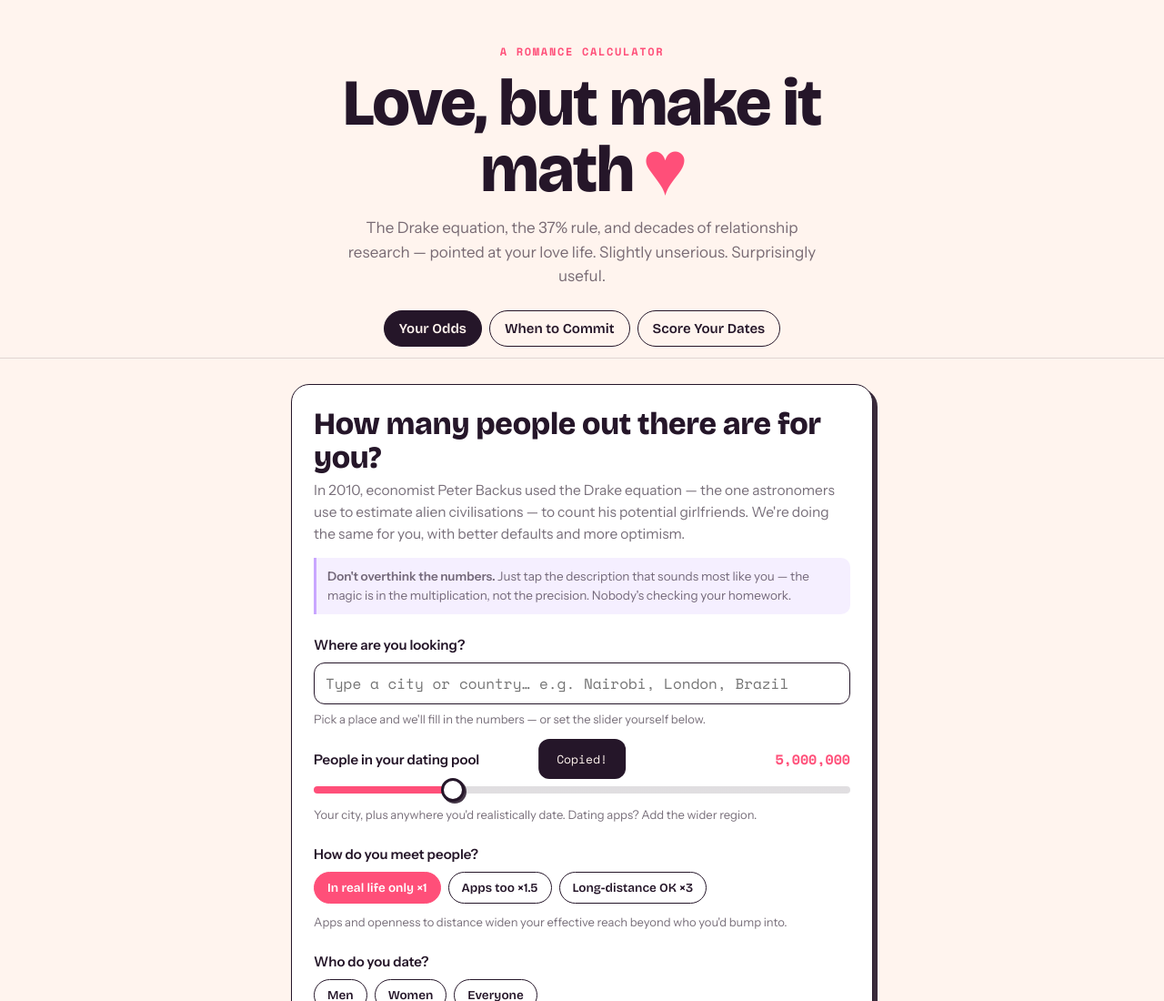
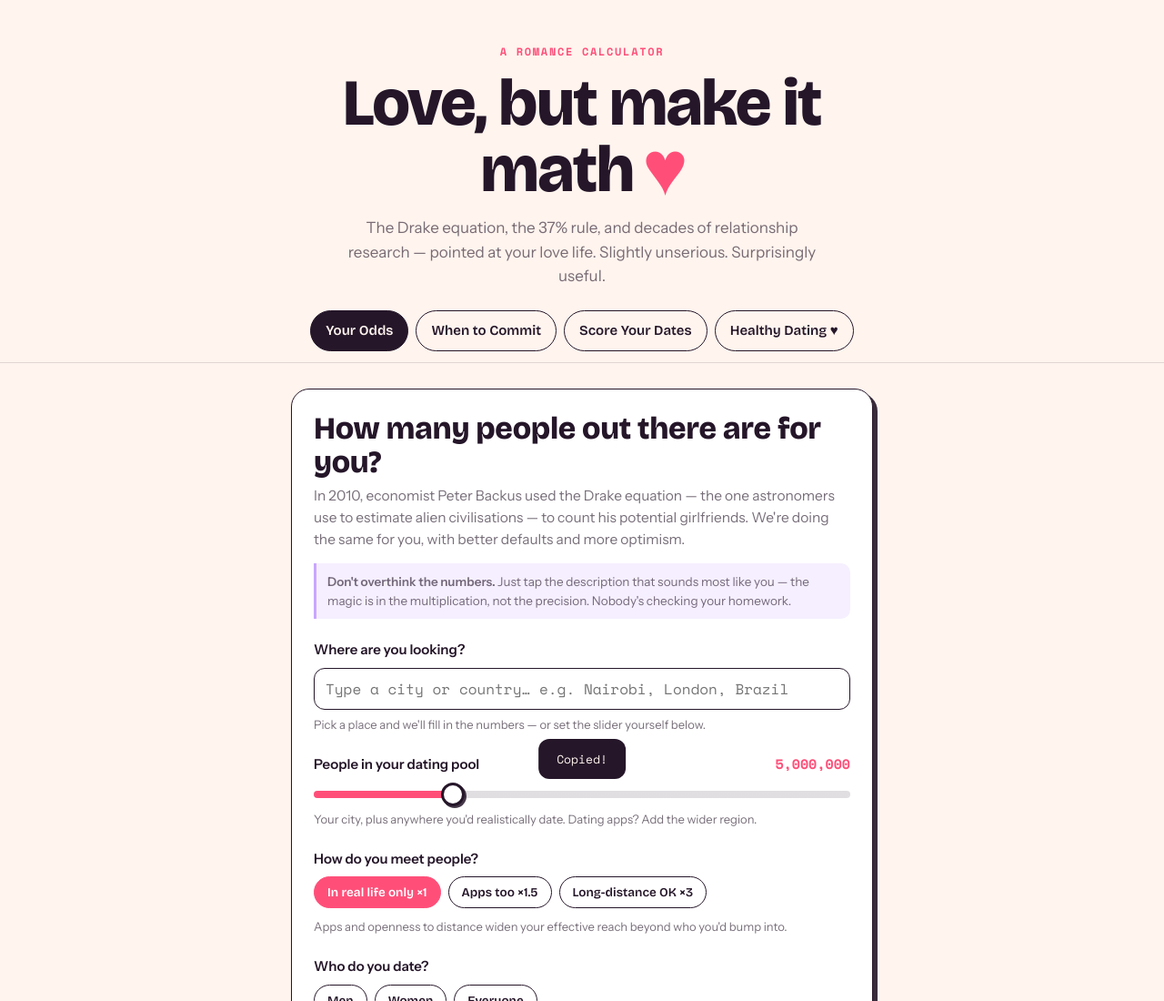
Before and after one commit to anny320/LoveMath, a plain HTML site: page index.html in a window 1280 px wide. Shown: the top 1100 px of the page at 91% size. Drawn offline with nearby package versions, Linux system fonts and the light colour scheme.

Commit message:
Add files via upload
updates nav links to add healthy

```diff
--- a/index.html
+++ b/index.html
@@ -261,6 +261,7 @@ footer .fine{margin-top:8px;font-size:12px}
   <button class="tab" role="tab" aria-selected="true" data-tab="odds">Your Odds</button>
   <button class="tab" role="tab" aria-selected="false" data-tab="commit">When to Commit</button>
   <button class="tab" role="tab" aria-selected="false" data-tab="score">Score Your Dates</button>
+  <a class="tab" href="healthy-dating.html" style="text-decoration:none;display:inline-flex;align-items:center">Healthy Dating ♥</a>
 </nav>
 
 <main>
```
